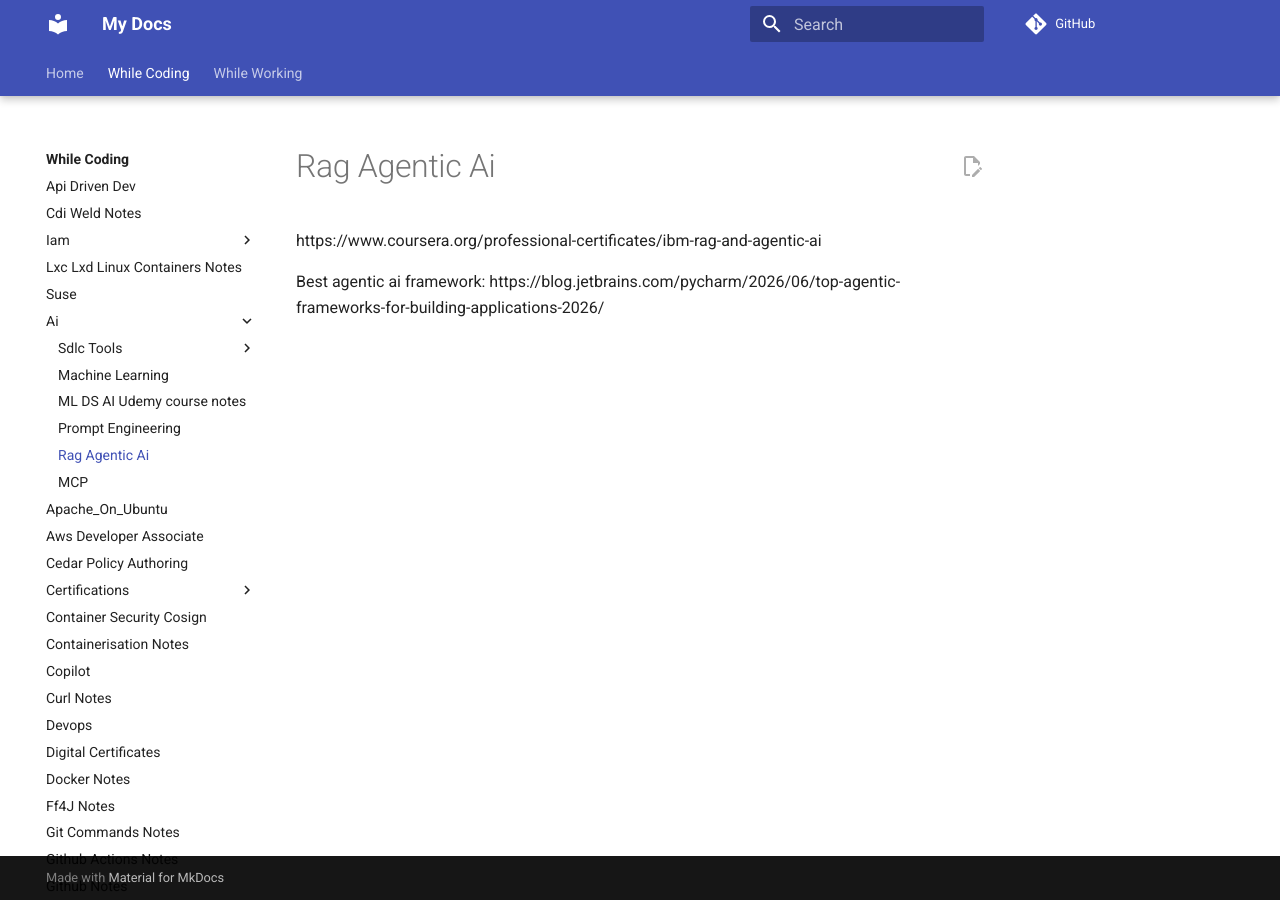
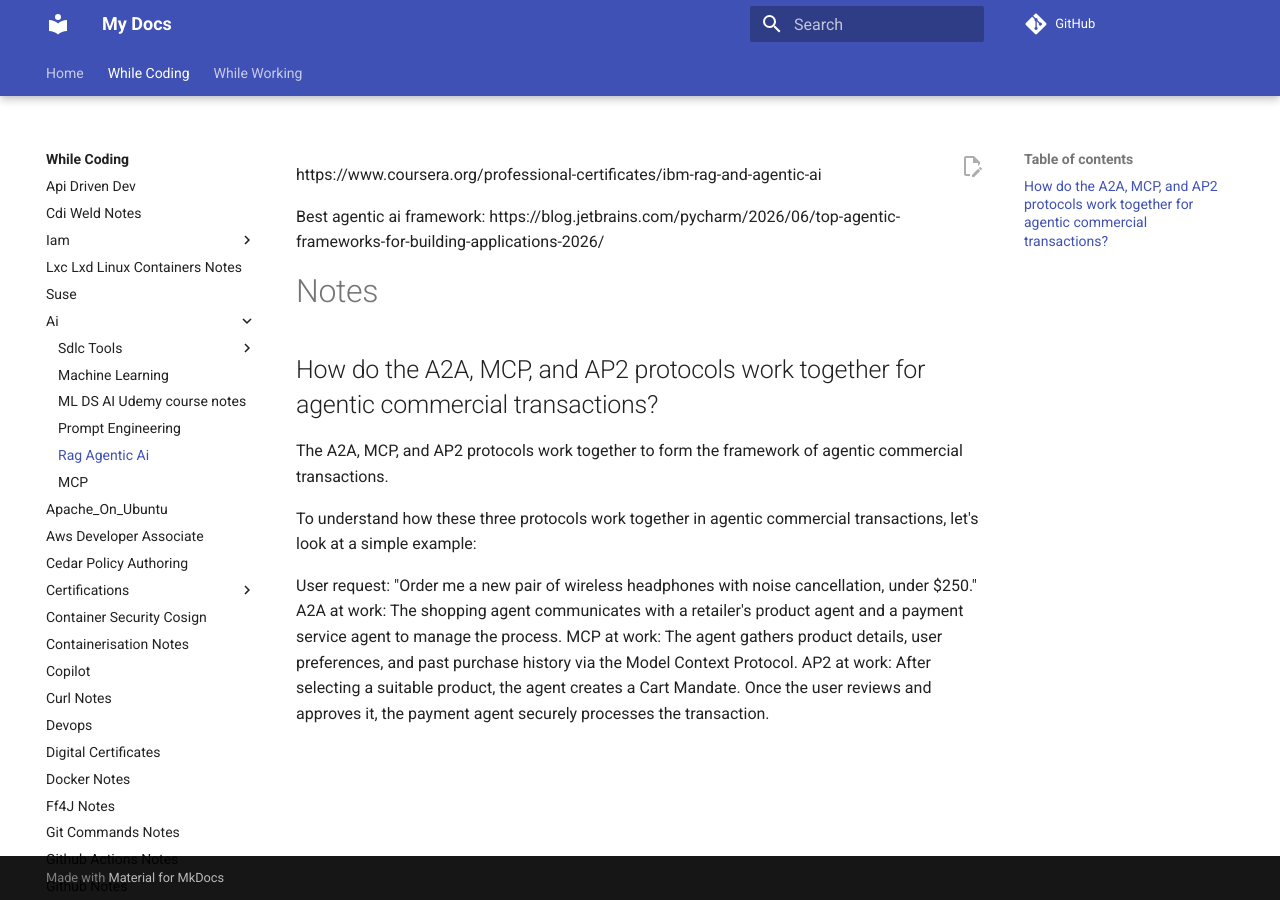
Before and after one commit to ossdhaval/mysite, an MkDocs documentation site: the page built from source/while-coding/ai/rag-agentic-ai.md, in a window 1280 px wide. Built offline with MkDocs 1.6.1 and Material for MkDocs 9.7.7, drawn with Linux system fonts in a browser that asks for light colours; comment, search, counter and statistics services are not loaded.

Commit message:
Document agentic AI protocols and their interactions
Added notes on A2A, MCP, and AP2 protocols for agentic transactions.

```diff
--- a/source/while-coding/ai/rag-agentic-ai.md
+++ b/source/while-coding/ai/rag-agentic-ai.md
@@ -4,3 +4,15 @@
 
 Best agentic ai framework:
 https://blog.jetbrains.com/pycharm/2026/06/top-agentic-frameworks-for-building-applications-2026/
+
+# Notes
+
+## How do the A2A, MCP, and AP2 protocols work together for agentic commercial transactions?
+The A2A, MCP, and AP2 protocols work together to form the framework of agentic commercial transactions.
+
+To understand how these three protocols work together in agentic commercial transactions, let's look at a simple example:
+
+User request: "Order me a new pair of wireless headphones with noise cancellation, under $250."
+A2A at work: The shopping agent communicates with a retailer's product agent and a payment service agent to manage the process.
+MCP at work: The agent gathers product details, user preferences, and past purchase history via the Model Context Protocol.
+AP2 at work: After selecting a suitable product, the agent creates a Cart Mandate. Once the user reviews and approves it, the payment agent securely processes the transaction.
```
